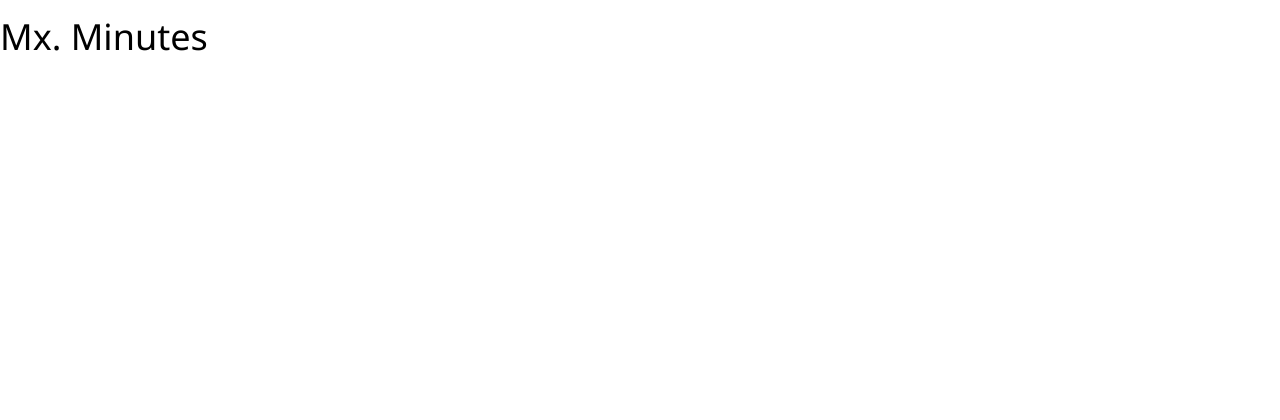
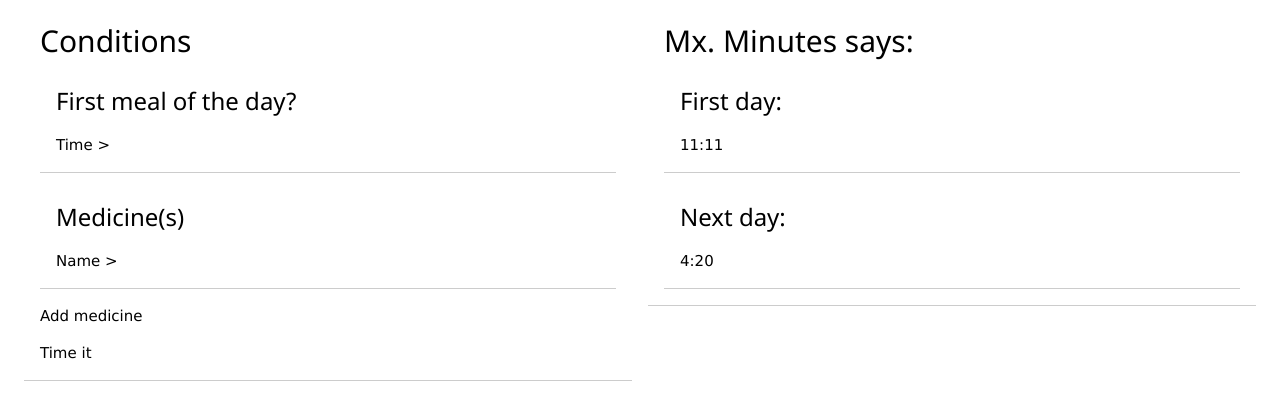
Before and after one commit to daini-rl/mx-minutes, a React (Create React App) app: page / in a window 1280 px wide. Shown: the top 420 px of the page. Built offline with nearby package versions, Linux system fonts and the light colour scheme.

Commit message:
feat: test card component

```diff
--- a/src/App.tsx
+++ b/src/App.tsx
@@ -1,7 +1,32 @@
+import Card from './components/card';
+
 function App() {
     return (
-        <div>
-            <h1>Mx. Minutes</h1>
+        <div className='w3-row-padding w3-padding'>
+            <div className='w3-col l6'>
+                <Card
+                    title='Conditions'
+                    children={
+                        <>
+                            <Card isSecondary title='First meal of the day?' children={<p>{'Time >'}</p>} />
+                            <Card isSecondary title='Medicine(s)' children={<p>{'Name >'}</p>} />
+                            <p>Add medicine</p>
+                            <p>Time it</p>
+                        </>
+                    }
+                />
+            </div>
+            <div className='w3-col l6'>
+                <Card
+                    title='Mx. Minutes says:'
+                    children={
+                        <>
+                            <Card isSecondary title='First day:' children={<p>{'11:11'}</p>} />
+                            <Card isSecondary title='Next day:' children={<p>{'4:20'}</p>} />
+                        </>
+                    }
+                />
+            </div>
         </div>
     );
 }
```
